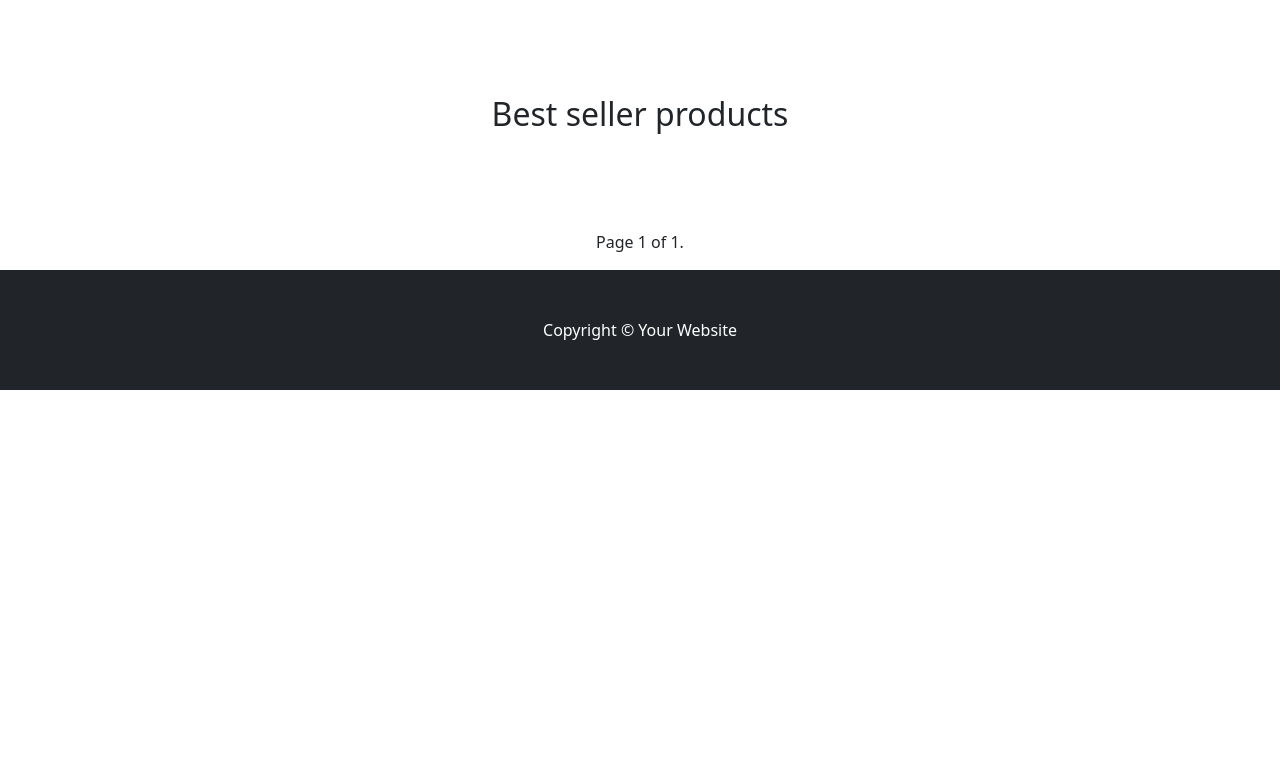
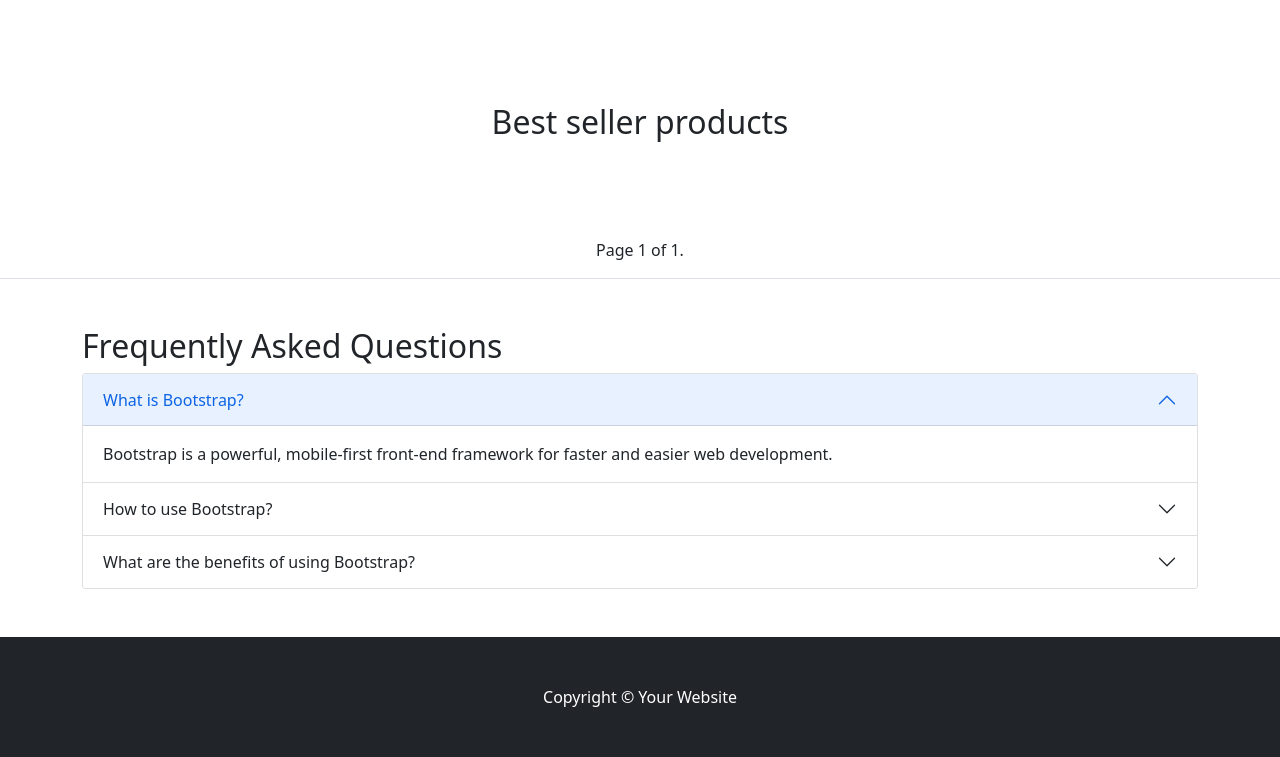
Before and after one commit to merab7/kharikha, a Django app: page / in a window 1280 px wide. Shown: the part 407-1164 px from the top of the page. Before the commit the page ends 797 px from the top, so only its background shows below. Run offline with Django 5.2, Linux system fonts and the light colour scheme; data that the repository does not hold is empty; some libraries are stand-ins or nearby versions.

Commit message:
adding გიორგის ყლინჯობები

```diff
--- a/payment/views.py
+++ b/payment/views.py
@@ -138,7 +138,7 @@ def proc_order(request):
                     else:
                         prices.append(product.price * item['quantity'])
 
-    if request.session['pay_methode'] == 'at_address':
+    if request.session['pay_methode'] == 'at_address' or request.session['pay_methode'] == 'pay_to_account' :
 
         my_shipping = request.session.get('my_shippInfo', None)
 
--- a/store/templates/base.html
+++ b/store/templates/base.html
@@ -121,6 +121,9 @@
                 </li>
                 <li class="nav-item">
                   <a class="nav-link fs-4" href="#products-section">{% trans "Products" %}</a>
+                </li>
+                <li class="nav-item">
+                  <a class="nav-link fs-4" href="#faq">{% trans "FAQ" %}</a>
                 </li>
                 {% endif %}
               </ul>
--- a/store/templates/home.html
+++ b/store/templates/home.html
@@ -88,7 +88,7 @@
 </section>
 
 <!-- Products Section -->
-<section id="products-section" class="mt-5 ps-7 pe-7 pb-3 lg-ps-3 lg-pe-3 sm-pb-6 xs-px-0">
+<section id="products-section" class=" mt-5 ps-7 pe-7 pb-3 lg-ps-3 lg-pe-3 sm-pb-6 xs-px-0 border-bottom p-2">
   <div class="container">
     <div class="row mb-5 xs-mb-8">
       <div class="col-12 text-center">
@@ -140,6 +140,8 @@
           {% endfor %}
         </ul>
 
+
+
         <!-- Pagination controls -->
         <div class="pagination justify-content-center mt-5">
           <span class="step-links">
@@ -158,5 +160,51 @@
     </div>
   </div>
 </section>
+<section id="faq">
+  <div  class="container my-5">
+    <h2>{% trans "Frequently Asked Questions" %}</h2>
+    <div class="accordion" id="faqAccordion">
+        <div class="accordion-item">
+            <h2 class="accordion-header" id="headingOne">
+                <button class="accordion-button" type="button" data-bs-toggle="collapse" data-bs-target="#collapseOne" aria-expanded="true" aria-controls="collapseOne">
+                    {% trans "What is Bootstrap?" %}
+                </button>
+            </h2>
+            <div id="collapseOne" class="accordion-collapse collapse show" aria-labelledby="headingOne" data-bs-parent="#faqAccordion">
+                <div class="accordion-body">
+                    {% trans "Bootstrap is a powerful, mobile-first front-end framework for faster and easier web development." %}
+                </div>
+            </div>
+        </div>
+        <div class="accordion-item">
+            <h2 class="accordion-header" id="headingTwo">
+                <button class="accordion-button collapsed" type="button" data-bs-toggle="collapse" data-bs-target="#collapseTwo" aria-expanded="false" aria-controls="collapseTwo">
+                    {% trans "How to use Bootstrap?" %}
+                </button>
+            </h2>
+            <div id="collapseTwo" class="accordion-collapse collapse" aria-labelledby="headingTwo" data-bs-parent="#faqAccordion">
+                <div class="accordion-body">
+                    {% trans "You can use Bootstrap by including its CSS and JS files in your project and using its pre-defined classes." %}
+                </div>
+            </div>
+        </div>
+        <div class="accordion-item">
+            <h2 class="accordion-header" id="headingThree">
+                <button class="accordion-button collapsed" type="button" data-bs-toggle="collapse" data-bs-target="#collapseThree" aria-expanded="false" aria-controls="collapseThree">
+                    {% trans "What are the benefits of using Bootstrap?" %}
+                </button>
+            </h2>
+            <div id="collapseThree" class="accordion-collapse collapse" aria-labelledby="headingThree" data-bs-parent="#faqAccordion">
+                <div class="accordion-body">
+                    {% trans "Bootstrap offers responsive design, a wide range of components, and a consistent design framework, making web development faster and easier." %}
+                </div>
+            </div>
+        </div>
+    </div>
+</div>
+
+
+</section>
+
 
 {% endblock %}
--- a/store/urls.py
+++ b/store/urls.py
@@ -9,4 +9,5 @@ urlpatterns = [
     path('quantity', views.quantity, name='quantity'),
     path('max_quantity', views.max_quantity, name='max_quantity'),
     path('set_language/<str:lang_code>/', views.set_language, name='set_language'),
+
 ]
```
Also changed, not shown: card/templates/cart_sum.html (+45 -11 lines), locale/ka/LC_MESSAGES/django.po, store/views.py (line endings or trailing spaces).
